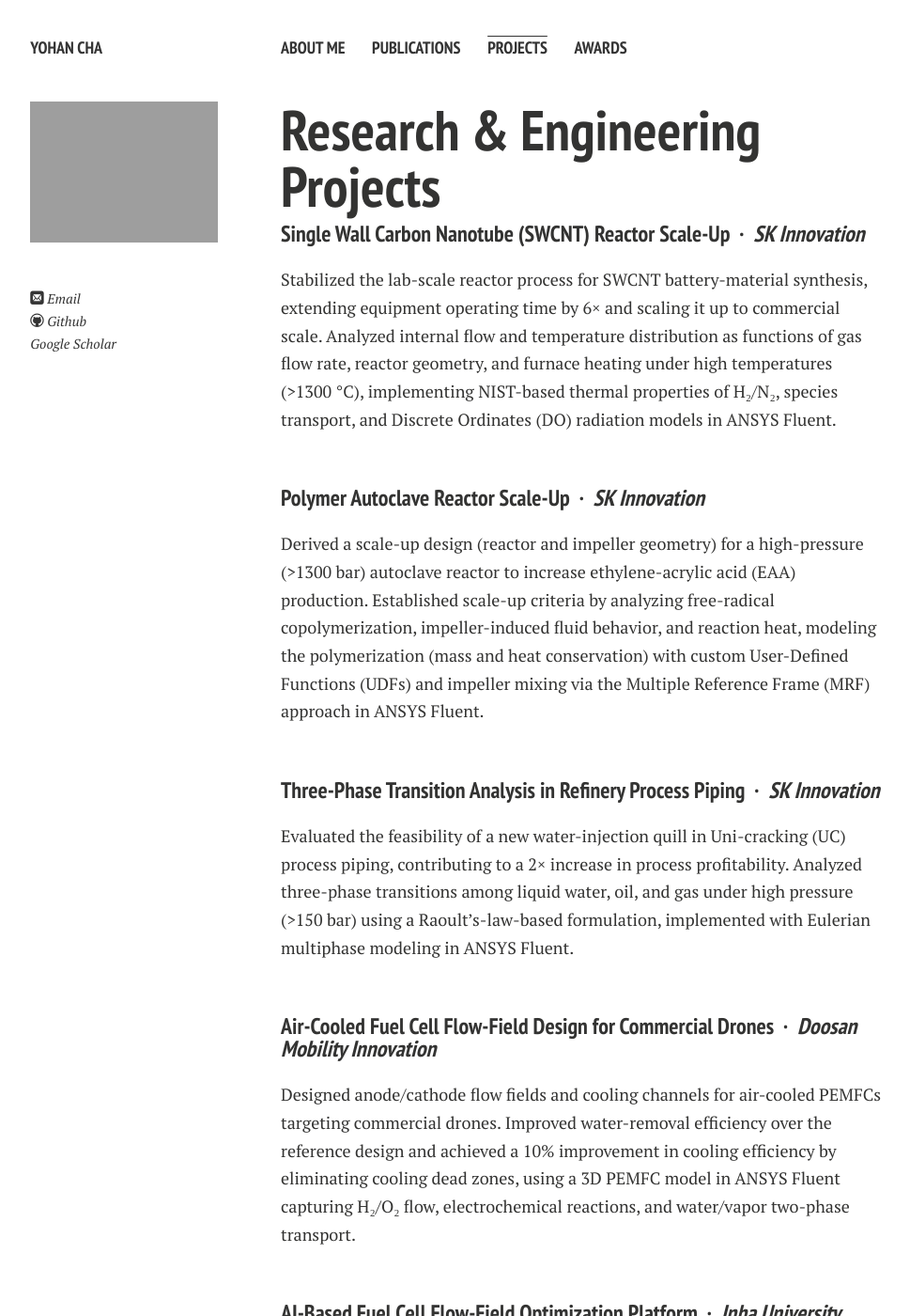
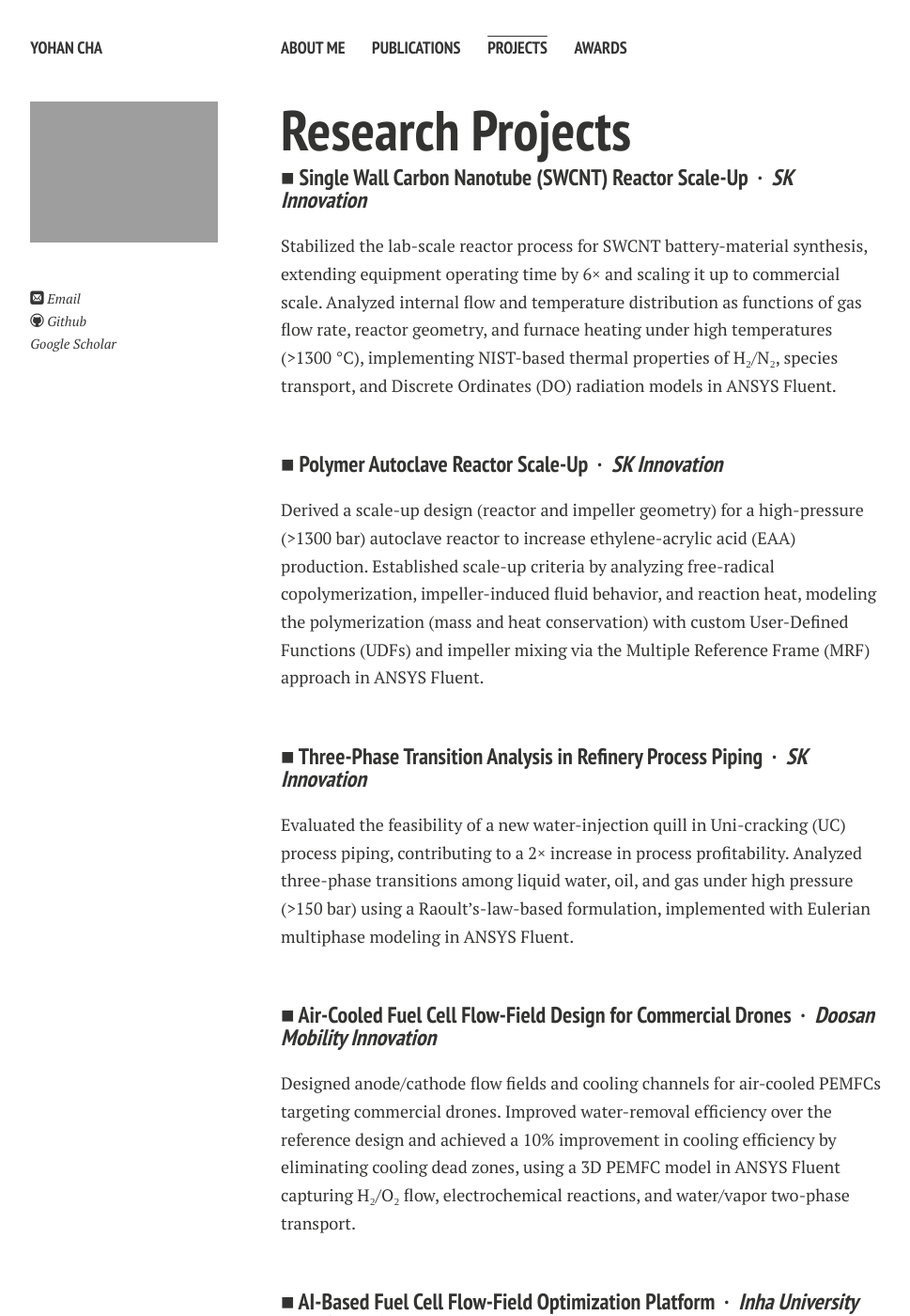
Before and after one commit to powerfulsmooth/powerfulsmooth.github.io, a Jekyll site: the page built from projects.md, in a window 1280 px wide and 1400 px high. Shown: the whole window at 94% size, without its empty margins (21-990 px from the left). Built offline with Jekyll 4.4.1, drawn with Linux system fonts in a browser that asks for light colours; nearby versions of some CDN libraries; comment, search, counter and statistics services are not loaded; a style sheet for code colours, icons or effects is not loaded; some of the changed text lies outside the part shown.

Commit message:
Add files via upload

```diff
--- a/projects.md
+++ b/projects.md
@@ -4,32 +4,32 @@ permalink: /projects/index.html
 title: Projects
 ---
 
-# Research & Engineering Projects
+# Research Projects
 
-#### Single Wall Carbon Nanotube (SWCNT) Reactor Scale-Up &nbsp;·&nbsp; *SK Innovation*
+#### ■ Single Wall Carbon Nanotube (SWCNT) Reactor Scale-Up &nbsp;·&nbsp; *SK Innovation*
 
 Stabilized the lab-scale reactor process for SWCNT battery-material synthesis, extending equipment operating time by 6× and scaling it up to commercial scale. Analyzed internal flow and temperature distribution as functions of gas flow rate, reactor geometry, and furnace heating under high temperatures (>1300 °C), implementing NIST-based thermal properties of H₂/N₂, species transport, and Discrete Ordinates (DO) radiation models in ANSYS Fluent.
 
 <br>
 
-#### Polymer Autoclave Reactor Scale-Up &nbsp;·&nbsp; *SK Innovation*
+#### ■ Polymer Autoclave Reactor Scale-Up &nbsp;·&nbsp; *SK Innovation*
 
 Derived a scale-up design (reactor and impeller geometry) for a high-pressure (>1300 bar) autoclave reactor to increase ethylene-acrylic acid (EAA) production. Established scale-up criteria by analyzing free-radical copolymerization, impeller-induced fluid behavior, and reaction heat, modeling the polymerization (mass and heat conservation) with custom User-Defined Functions (UDFs) and impeller mixing via the Multiple Reference Frame (MRF) approach in ANSYS Fluent.
 
 <br>
 
-#### Three-Phase Transition Analysis in Refinery Process Piping &nbsp;·&nbsp; *SK Innovation*
+#### ■ Three-Phase Transition Analysis in Refinery Process Piping &nbsp;·&nbsp; *SK Innovation*
 
 Evaluated the feasibility of a new water-injection quill in Uni-cracking (UC) process piping, contributing to a 2× increase in process profitability. Analyzed three-phase transitions among liquid water, oil, and gas under high pressure (>150 bar) using a Raoult's-law-based formulation, implemented with Eulerian multiphase modeling in ANSYS Fluent.
 
 <br>
 
-#### Air-Cooled Fuel Cell Flow-Field Design for Commercial Drones &nbsp;·&nbsp; *Doosan Mobility Innovation*
+#### ■ Air-Cooled Fuel Cell Flow-Field Design for Commercial Drones &nbsp;·&nbsp; *Doosan Mobility Innovation*
 
 Designed anode/cathode flow fields and cooling channels for air-cooled PEMFCs targeting commercial drones. Improved water-removal efficiency over the reference design and achieved a 10% improvement in cooling efficiency by eliminating cooling dead zones, using a 3D PEMFC model in ANSYS Fluent capturing H₂/O₂ flow, electrochemical reactions, and water/vapor two-phase transport.
 
 <br>
 
-#### AI-Based Fuel Cell Flow-Field Optimization Platform &nbsp;·&nbsp; *Inha University (Eco-Smart Power Lab)*
+#### ■ AI-Based Fuel Cell Flow-Field Optimization Platform &nbsp;·&nbsp; *Inha University (Eco-Smart Power Lab)*
 
 Developed an end-to-end optimal-design platform integrating data-driven surrogate models (Kriging, RSA, Multi-Layer Perceptron) with CFD. Implemented the full Python pipeline — DOE (Latin Hypercube Sampling) → PEMFC CFD simulation → surrogate training → optimal-point selection via Genetic Algorithm. Findings were published in the *Journal of The Electrochemical Society*.
```
Also changed, not shown: awards.md (+3 -0 lines), publications.md (+4 -4 lines).
